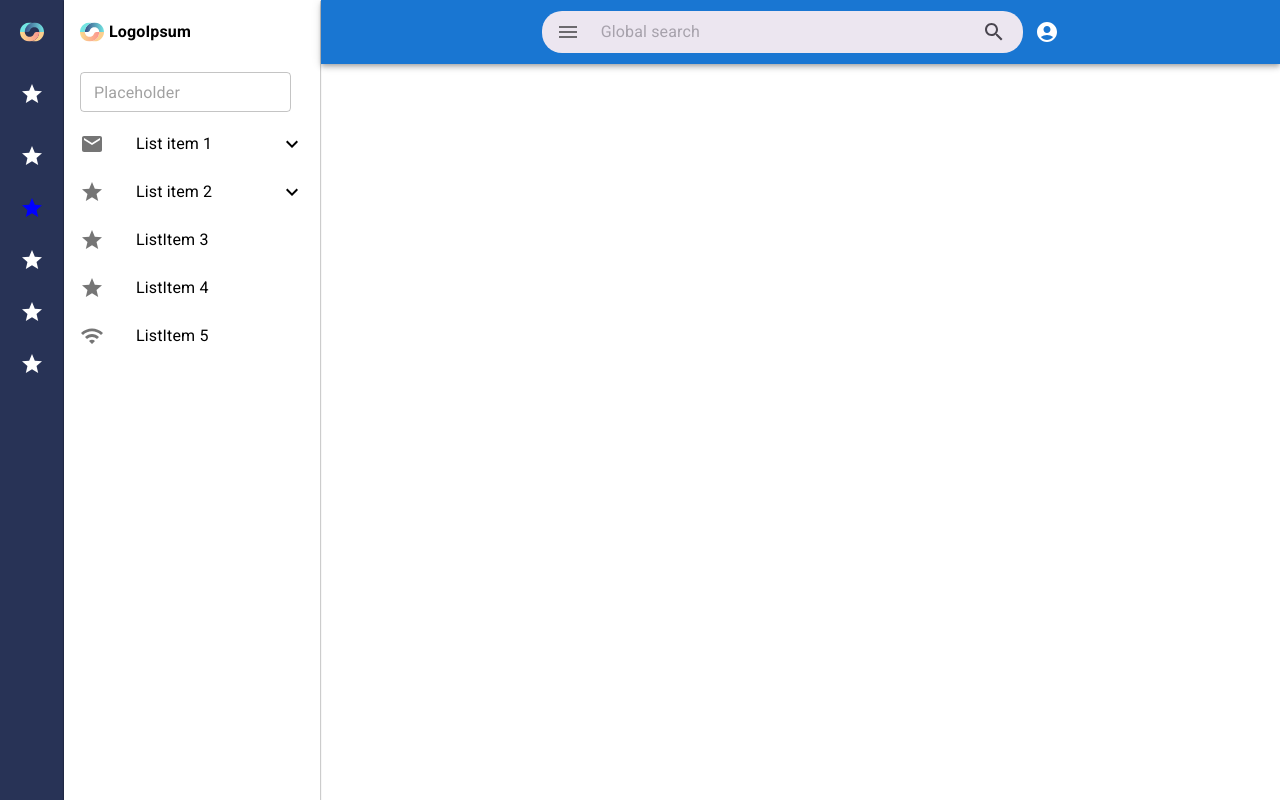
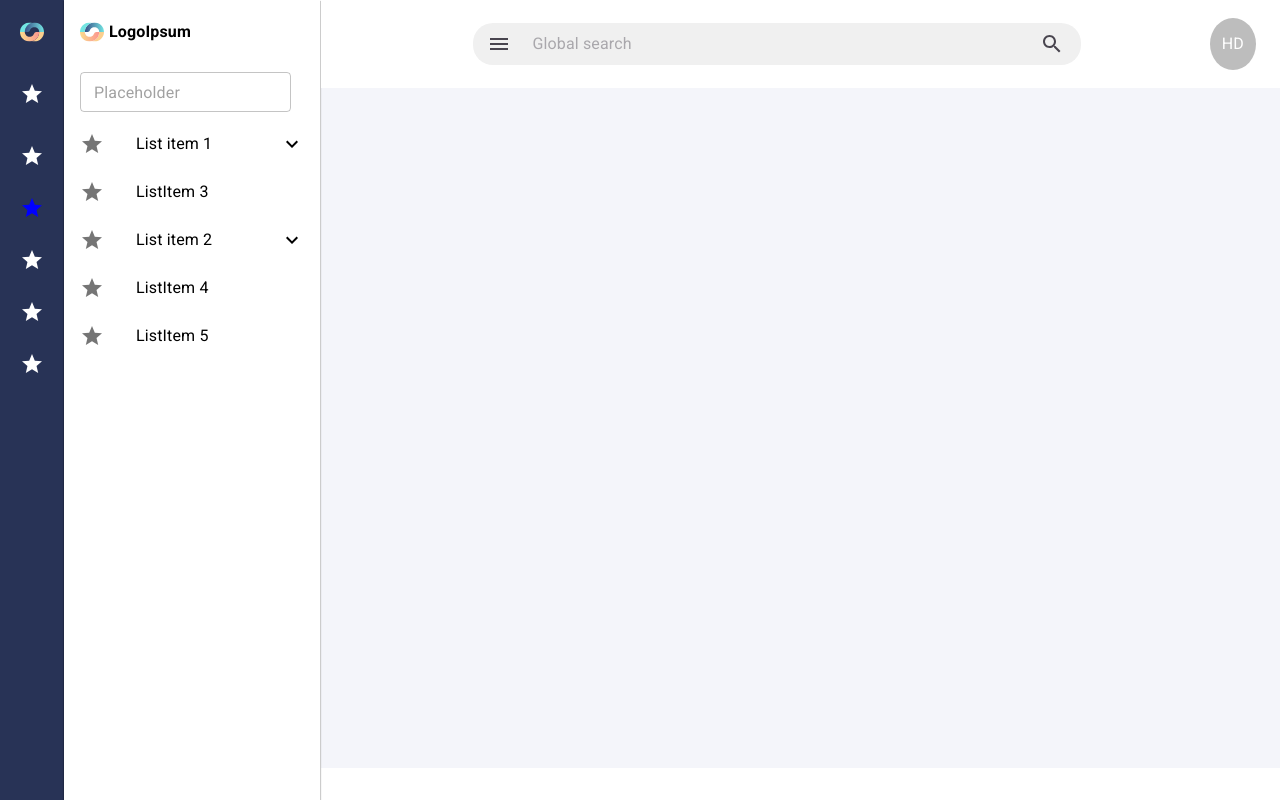
Before and after one commit to kedarlin/salesforce-screens, a React (Create React App) app: page / in a window 1280 px wide. Both pictures are taken after a click on the button 32 px from the left and 208 px from the top of the page. Built offline with nearby package versions, Linux system fonts and the light colour scheme.

Commit message:
updated navbars

```diff
--- a/src/components/navbar.js
+++ b/src/components/navbar.js
@@ -5,44 +5,34 @@ import Toolbar from '@mui/material/Toolbar';
 import IconButton from '@mui/material/IconButton';
 import InputBase from '@mui/material/InputBase';
 import SearchIcon from '@mui/icons-material/Search';
-import AccountCircle from '@mui/icons-material/AccountCircle';
 import './style.css';
 import { Menu } from '@mui/icons-material';
+import { ListItemButton, ListItemText } from '@mui/material';
 
 export default function Navbar() {
     return (
         <Box sx={{ flexGrow: 1 }}>
-            <AppBar position="sticky" className="custom-appbar">
-                <Toolbar className="toolbar">
+            <AppBar position="sticky" sx={{ backgroundColor: "white", boxShadow: "none" }}>
+                <Toolbar sx={{ display: "flex", justifyContent: "space-between", padding: "12px 16px" }}>
                     <Box sx={{ flexGrow: 1 }} />
-                    <Box className="search-bar-container">
-                        <IconButton
-                            size="small"
-                            edge="start"
-                            color="#49454F"
-                            aria-label="menu"
-                            sx={{ mr: 2 }}
-                        >
-                            <Menu />
+                    <Box className="search-bar-container" sx={{ display: 'flex', alignItems: 'center', backgroundColor: '#F0F0F0', borderRadius: '20px', padding: '4px 12px', width: '50%', maxWidth: '600px' }}>
+                        <IconButton size="small" edge="start" sx={{ mr: 2 }}>
+                            <Menu sx={{ color: "#49454F" }} />
                         </IconButton>
                         <InputBase
-                            sx={{color: "#49454F", width: "100%"}}
+                            sx={{ color: "#49454F", width: "100%" }}
                             placeholder="Global search"
                             inputProps={{ 'aria-label': 'global search' }}
                         />
-                        <IconButton
-                            size="small"
-                            edge="start"
-                            color="#49454F"
-                            aria-label="menu"
-                        >
-                            <SearchIcon sx={{color: "#49454F"}} />
+                        <IconButton size="small" edge="start">
+                            <SearchIcon sx={{ color: "#49454F" }} />
                         </IconButton>
                     </Box>
-                    <Box sx={{ flexGrow: 1, justifyContent: "center" }}>
-                        <IconButton size="large" edge="end" color="inherit">
-                            <AccountCircle />
-                        </IconButton>
+                    <Box sx={{ flexGrow: 1 }} />
+                    <Box sx={{ ml: 'auto' }}>
+                        <Box size="large" edge="end" sx={{ padding: "10px 12px", backgroundColor: "#bdbdbd", borderRadius: "50%", cursor: "pointer" }}>
+                            <ListItemText sx={{ color: "#fff" }} primary="HD" />
+                        </Box>
                     </Box>
                 </Toolbar>
             </AppBar>
--- a/src/components/secondarySidebar.js
+++ b/src/components/secondarySidebar.js
@@ -1,11 +1,14 @@
 import React from 'react'
 import SecondarySidebar1 from './secondarySidebars/secondarySidebar1'
+import SecondarySidebar2 from './secondarySidebars/secondarySidebar2';
 
 const SecondarySidebar = ({selectedIndex}) => {
     console.log(selectedIndex);
     switch(selectedIndex){
         case 1:
             return <SecondarySidebar1 />
+        case 2:
+            return <SecondarySidebar2 />
         default:
             return <SecondarySidebar1 />
     }
--- /dev/null
+++ b/src/components/secondarySidebars/secondarySidebar2.js
@@ -0,0 +1,115 @@
+import React from 'react';
+import {
+    Collapse,
+    List,
+    ListItem,
+    ListItemButton,
+    ListItemIcon,
+    ListItemText,
+    TextField
+} from '@mui/material';
+import AppIcon from '../../assets/appIcon';
+import { ExpandLess, ExpandMore, Star } from '@mui/icons-material';
+
+const SecondarySidebar2 = () => {
+    const [openStates, setOpenStates] = React.useState({});
+
+    const handleClick = (index) => {
+        setOpenStates((prevState) => ({
+            ...prevState,
+            [index]: !prevState[index],
+        }));
+    };
+
+    return (
+        <List
+            sx={{ height: "100vh", width: '100%', maxWidth: 256, bgcolor: '#fff', marginRight: "1px", padding: "0", boxShadow: "0px 2px 1px 1px #00000033" }}
+            aria-label="contacts"
+        >
+            <ListItem sx={{ paddingTop: "20px", paddingBottom: "20px", gap: "5px" }}>
+                <AppIcon />
+                <ListItemText
+                    primary="LogoIpsum"
+                    sx={{ margin: "0" }}
+                    slotProps={{ primary: { sx: { fontWeight: '700' } } }}
+                />
+            </ListItem>
+
+            <ListItem>
+                <TextField size='small' id="outlined-basic" placeholder='Placeholder' variant="outlined" />
+            </ListItem>
+
+            <ListItemButton onClick={() => handleClick(0)}>
+                <ListItemIcon>
+                    <Star />
+                </ListItemIcon>
+                <ListItemText primary='List item 1' />
+                {openStates[0] ? <ExpandLess /> : <ExpandMore />}
+            </ListItemButton>
+            <Collapse in={openStates[0]} timeout="auto" unmountOnExit>
+                <List component="div" disablePadding>
+                    <ListItemButton sx={{ pl: 4 }}>
+                        <ListItemIcon>
+                            <Star />
+                        </ListItemIcon>
+                        <ListItemText primary="Starred" />
+                    </ListItemButton>
+                    <ListItemButton sx={{ pl: 4 }}>
+                        <ListItemIcon>
+                            <Star />
+                        </ListItemIcon>
+                        <ListItemText primary="Archived" />
+                    </ListItemButton>
+                </List>
+            </Collapse>
+
+            <ListItemButton>
+                <ListItemIcon>
+                    <Star />
+                </ListItemIcon>
+                <ListItemText primary="ListItem 3" />
+            </ListItemButton>
+
+            <ListItemButton onClick={() => handleClick(1)}>
+                <ListItemIcon>
+                    <Star />
+                </ListItemIcon>
+                <ListItemText primary='List item 2' />
+                {openStates[1] ? <ExpandLess /> : <ExpandMore />}
+            </ListItemButton>
+            <Collapse in={openStates[1]} timeout="auto" unmountOnExit>
+                <List component="div" disablePadding>
+                    <ListItemButton sx={{ pl: 4 }}>
+                        <ListItemIcon>
+                            <Star />
+                        </ListItemIcon>
+                        <ListItemText primary="Starred" />
+                    </ListItemButton>
+                    <ListItemButton sx={{ pl: 4 }}>
+                        <ListItemIcon>
+                            <Star />
+                        </ListItemIcon>
+                        <ListItemText primary="Archived" />
+                    </ListItemButton>
+                </List>
+            </Collapse>
+
+
+
+            <ListItemButton>
+                <ListItemIcon>
+                    <Star />
+                </ListItemIcon>
+                <ListItemText primary="ListItem 4" />
+            </ListItemButton>
+            <ListItemButton>
+                <ListItemIcon>
+                    <Star />
+                </ListItemIcon>
+                <ListItemText primary="ListItem 5" />
+            </ListItemButton>
+        </List>
+    );
+};
+
+export default SecondarySidebar2;
--- a/src/components/sidebar.js
+++ b/src/components/sidebar.js
@@ -3,8 +3,7 @@ import React from 'react'
 import StarIcon from '@mui/icons-material/Star';
 import AppIcon from '../assets/appIcon';
 
-const Sidebar = () => {
-    const [selectedIndex, setSelectedIndex] = React.useState(1);
+const Sidebar = ({ selectedIndex, setSelectedIndex }) => {
 
     const handleListItemClick = (event, index) => {
         setSelectedIndex(index);
--- a/src/components/style.css
+++ b/src/components/style.css
@@ -1,14 +1,3 @@
-.custom-appbar {
-  background-color: #fff;
-  box-shadow: none;
-}
-
-.toolbar {
-  display: flex;
-  justify-content: space-between;
-  padding: 0 16px;
-}
-
 .search-bar-container {
   display: flex;
   flex-grow: 1;
--- a/src/pages/dashboard1.js
+++ b/src/pages/dashboard1.js
@@ -1,17 +1,22 @@
-import React from 'react'
+import React, { useState } from 'react'
 import Sidebar from '../components/sidebar'
 import SecondarySidebar from '../components/secondarySidebar'
 import { Box } from '@mui/material'
 import Navbar from '../components/navbar'
 
 const Dashboard1 = () => {
-  return (
-    <Box display="flex" height="100vh">
-        <Sidebar />
-        <SecondarySidebar selectedIndex={1}/>
-        <Navbar />
-    </Box>
-  )
+    const [selectedIndex, setSelectedIndex] = useState(1);
+    return (
+        <Box display="flex" height="100vh">
+            <Sidebar selectedIndex={selectedIndex} setSelectedIndex={setSelectedIndex}/>
+            <SecondarySidebar selectedIndex={selectedIndex} />
+            <Box sx={{ width: "100%"}}>
+                <Navbar />
+                <Box sx={{ height: "85%", width: "100%", backgroundColor: "#f4f5fa" }}>
+                </Box>
+            </Box>
+        </Box>
+    )
 }
 
 export default Dashboard1
```
